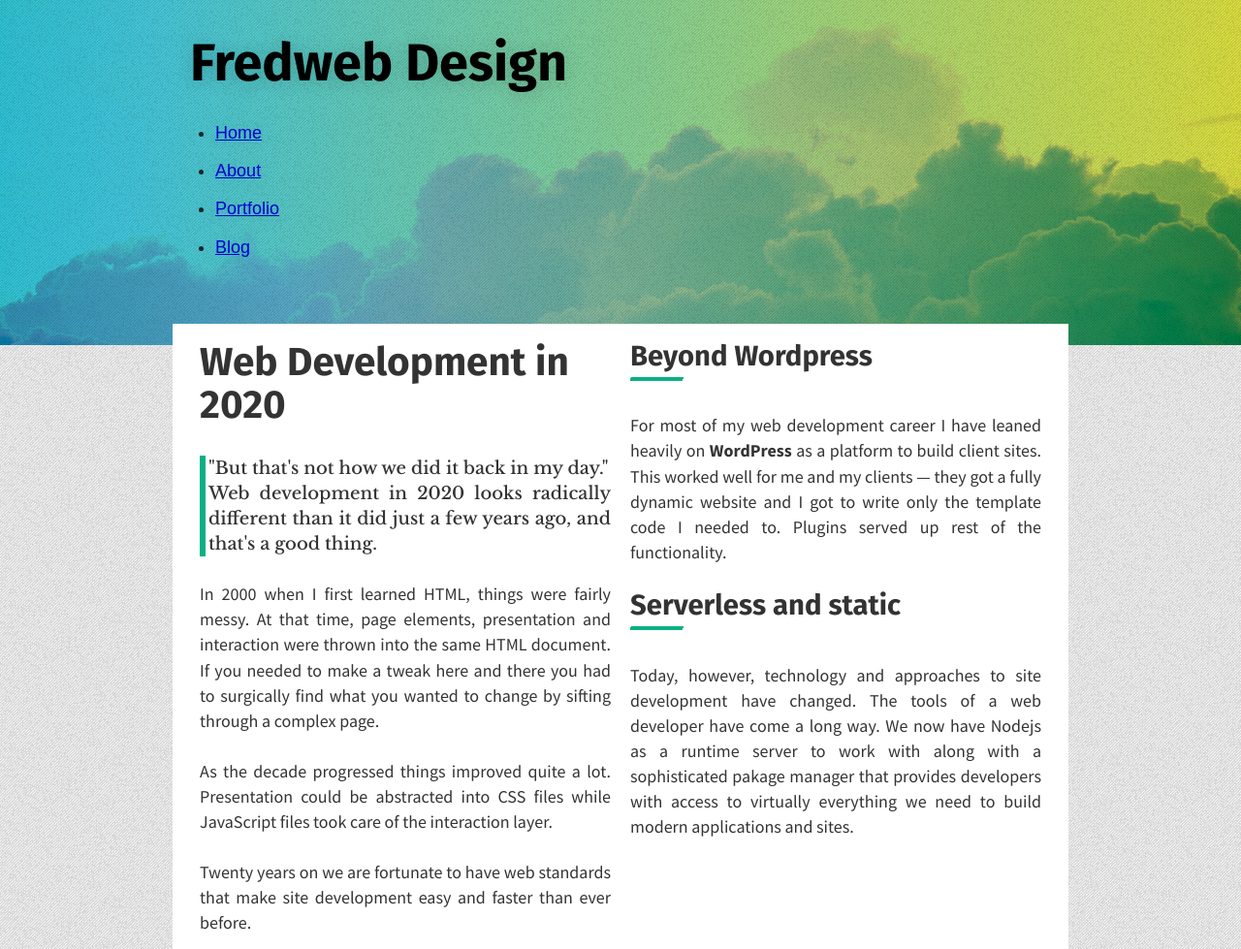
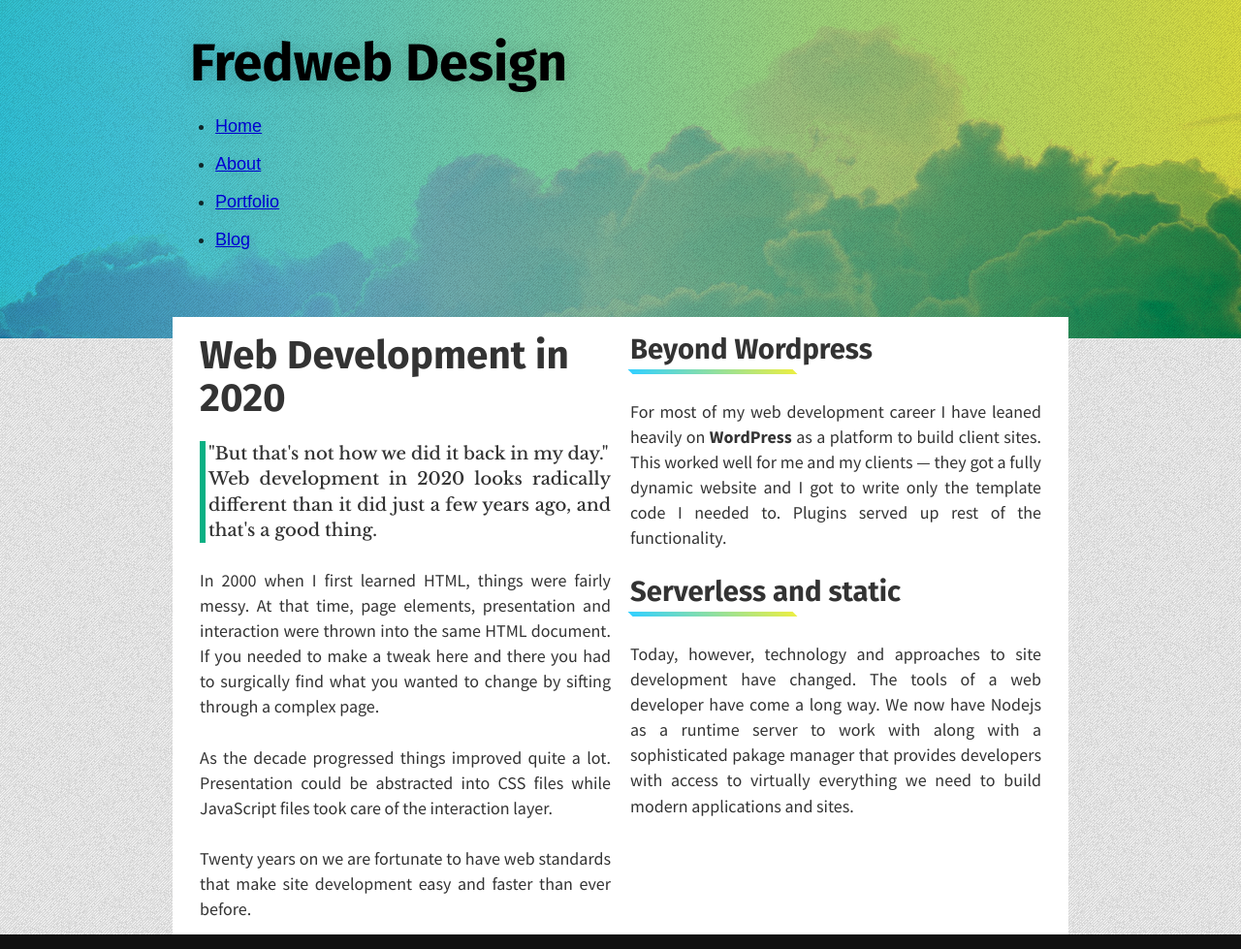
Before and after one commit to Floony7/fredweb-gatsby-site, a Gatsby site: page / in a window 1280 px wide. Shown: the top 979 px of the page at 97% size. Built offline with nearby package versions, Linux system fonts and the light colour scheme; Gatsby itself is replaced by a stand-in of ours.

Commit message:
additional styling to heading elements - underline

```diff
--- a/src/components/section.module.scss
+++ b/src/components/section.module.scss
@@ -6,12 +6,28 @@
   flex-direction: column;
 }
 
+/* .outer::before {
+  content: "";
+  display: block;
+  width: 100%;
+  height: 100%;
+  background-color: papayawhip;
+  position: absolute;
+  top: 0;
+  left: 0;
+  z-index: -100;
+} */
+
 .outer::after {
   content: "";
   display: block;
   width: 100%;
   height: 100%;
-    background: linear-gradient(90deg, rgba(51,208,255,1) 0%, rgba(234,238,68,1) 100%);
+  background: linear-gradient(
+    90deg,
+    rgba(51, 208, 255, 1) 0%,
+    rgba(234, 238, 68, 1) 100%
+  );
   position: absolute;
   top: 0;
   left: 0;
@@ -24,12 +40,11 @@
   max-width: 100%;
   position: relative;
   // background-color: #080067;
-    background:
-        url('../images/clouds.jpg');
+  background: url("../images/clouds.jpg");
   background-size: cover;
   mix-blend-mode: multiply;
   overflow: hidden;
-    text-shadow: 0 2px 20px rgba(0,0,0,.16);
+  text-shadow: 0 2px 20px rgba(0, 0, 0, 0.16);
   min-height: 40vh;
 
   * {
--- a/src/styles/_typography.scss
+++ b/src/styles/_typography.scss
@@ -1,21 +1,35 @@
-
-
-h1, h2, h3, h4, h5 {
-    font-family: 'Fira Sans', serif;
+h1,
+h2,
+h3,
+h4,
+h5 {
+  font-family: "Fira Sans", serif;
   position: relative;
-    padding-bottom: 0.9rem;
+  padding-bottom: 0.5rem;
 }
 
 h2::after {
+  /* position: absolute;
+    left: 0;
+    bottom: 0;
+    content: url('../images/underline-aqua.png') */
+  content: "";
   position: absolute;
   left: 0;
   bottom: 0;
-    content: url('../images/underline-aqua.png')
+  background-image: linear-gradient(
+    90deg,
+    rgba(51, 208, 255, 1) 0%,
+    rgba(234, 238, 68, 1) 100%
+  );
+  width: 40%;
+  height: 5px;
+  transform: skew(45deg);
 }
 
 p {
   // font-family: 'Open Sans', sans-serif;
-    font-family: 'Source Sans Pro', sans-serif;
+  font-family: "Source Sans Pro", sans-serif;
   font-size: 1rem;
 }
 
@@ -25,7 +39,7 @@
   padding-left: 3px;
 
   p {
-        font-family: 'Libre Baskerville', serif;
+    font-family: "Libre Baskerville", serif;
     font-weight: 500;
   }
 }
--- a/src/styles/index.scss
+++ b/src/styles/index.scss
@@ -3,13 +3,14 @@
 @import "typography";
 
 * {
-    box-sizing: border-box;
+  box-sizing: border-box;
 }
 
 body {
-    background-image: url('../images/kindajean.png');
+  background-color: #fff;
+  background-image: url("../images/kindajean.png");
 }
 
 .mb-2 {
-    margin-bottom: 2rem;
+  margin-bottom: 2rem;
 }
```
Lines whose indentation alone changed are shown as unchanged.
